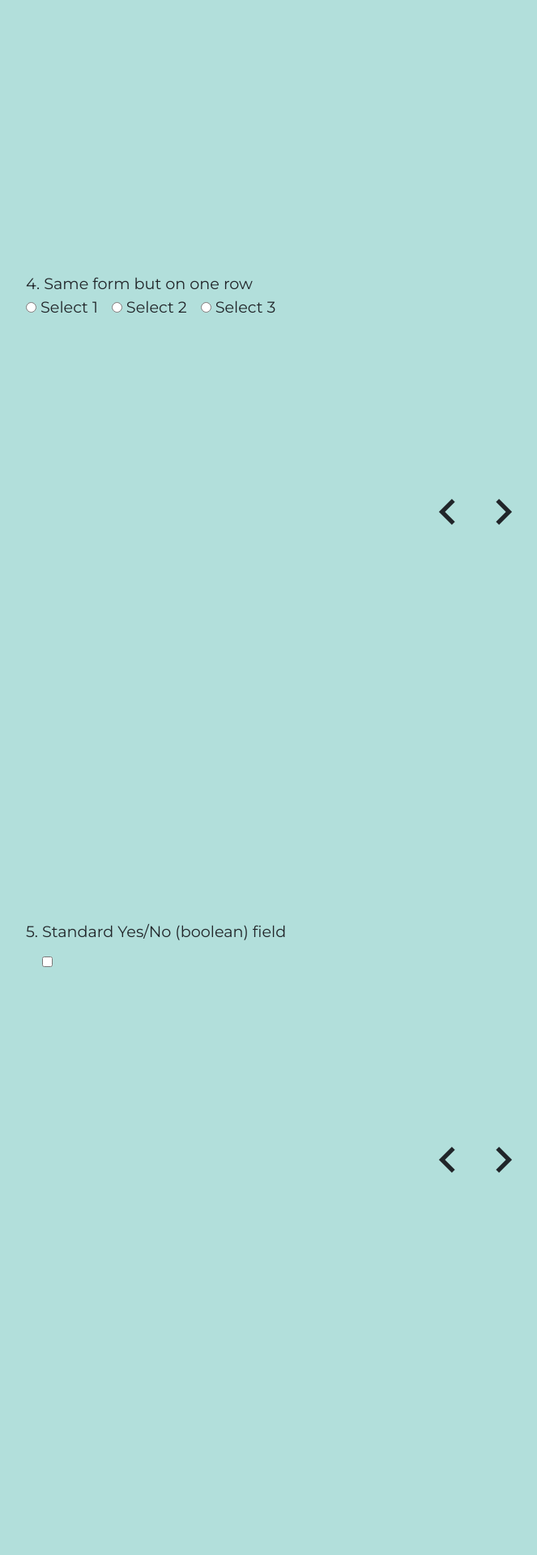
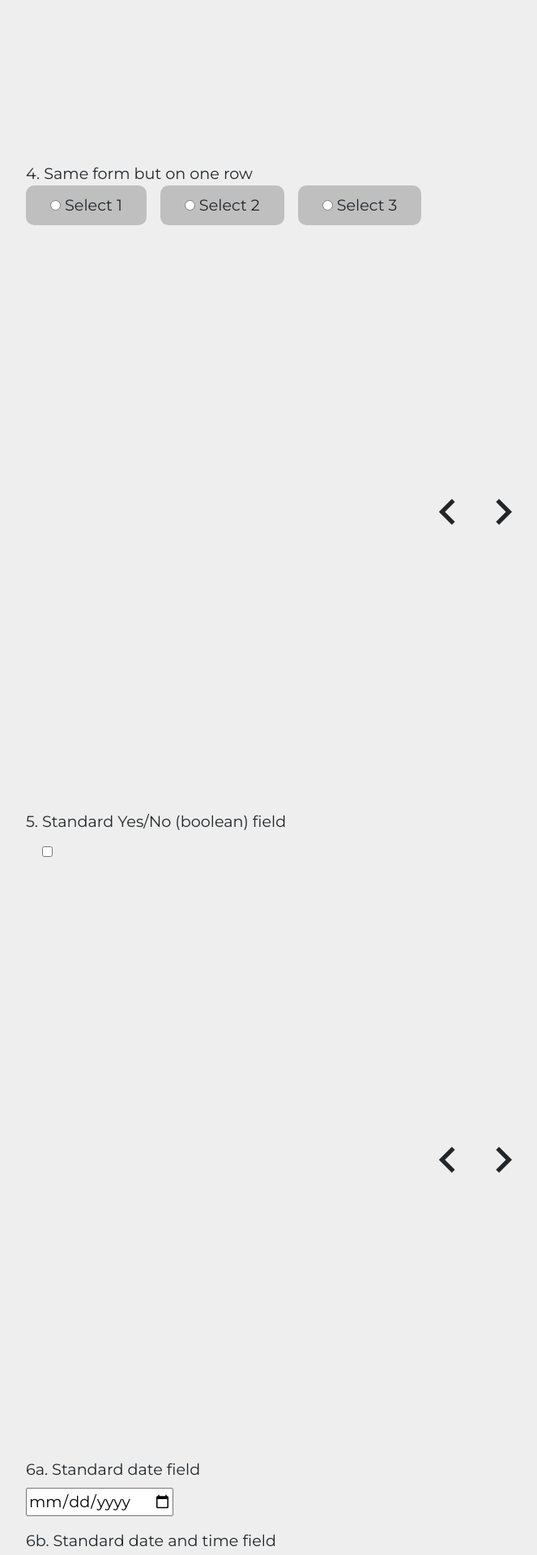
Before and after one commit to gustavwennerblom/gen_assess, a Flask app: page / in a window 1280 px wide. Shown: the part 2520-4440 px from the top of the page at 81% size, without its empty margins (53-716 px from the left). Run offline with Flask 2, Linux system fonts and the light colour scheme; parts of the project's set-up code (start-up, migrations or seed data) failed here and were passed over; some libraries are stand-ins or nearby versions.

Commit message:
Added question types

```diff
--- a/gallery/forms.py
+++ b/gallery/forms.py
@@ -1,7 +1,10 @@
 from flask_wtf import FlaskForm, Form
 from wtforms.widgets import TextInput, HiddenInput
-from wtforms import StringField, SelectField, RadioField, BooleanField
+from wtforms import StringField, SelectField, RadioField, BooleanField, DateField, DateTimeField, TextAreaField, DecimalField
+from wtforms.widgets.html5 import DateInput, DateTimeLocalInput, EmailInput, RangeInput
+from wtforms.fields.html5 import IntegerField
 from gallery.custom_widgets import TestInput
+
 
 class DemoForm(FlaskForm):
     demo_str = StringField(label='Standard string field')
@@ -10,3 +13,8 @@ class DemoForm(FlaskForm):
     demo_radio = RadioField(label='Standard radio buttons selector',
                             choices=[('Alt1', 'Select 1'), ('Alt2', 'Select 2'), ('Alt3', 'Select 3')])
     demo_boolean = BooleanField(label="Standard Yes/No (boolean) field")
+    demo_date = DateField(label='Standard date field', widget=DateInput())
+    demo_datetime = DateTimeField(label='Standard date and time field', widget=DateTimeLocalInput())
+    demo_email = StringField(label='Email input field', widget=EmailInput())
+    demo_textarea = TextAreaField(label='Textarea for more exhaustive input')
+    demo_range = IntegerField(label='Range field', widget=RangeInput())
--- a/gallery/templates/index.html
+++ b/gallery/templates/index.html
@@ -43,7 +43,7 @@
                     <div class="col">
                         {{idx}}. {{form.demo_radio.label}}
                         {% for option in form.demo_radio %}
-                        <div class="form-check">
+                        <div class="form-check option-frame">
                             {{option(class_="form-check-input")}}
                             {{option.label(class_="form-check-label")}}
                         </div>
@@ -59,7 +59,7 @@
                     <div class="col">
                         {{idx}}. Same form but on one row<br/>
                         {% for option in form.demo_radio %}
-                        <div class="form-check form-check-inline">
+                        <div class="form-check form-check-inline option-frame">
                             {{option(class_="form-check-input")}}
                             {{option.label(class_="form-check-label")}}
                         </div>
@@ -86,6 +86,69 @@
             <div class="row" id="q{{idx}}">
                 <div class="tile-content-wrapper">
                     <div class="col">
+                        {{idx}}a. {{form.demo_date.label}}
+                        <div class="form-group">
+                            {{form.demo_date}}
+                        </div>
+                    </div>
+                    <div class="col">
+                        {{idx}}b. {{form.demo_datetime.label}}
+                        <div class="form-group">
+                            {{form.demo_datetime}}
+                        </div>
+                    </div>
+                </div>
+                {{ insert_footer(idx) }}
+                {% set idx = idx + 1 %}
+            </div>
+
+            <div class="row" id="q{{idx}}">
+                <div class="tile-content-wrapper">
+                    <div class="col">
+                        {{idx}}. {{form.demo_email.label}}
+                        <div class="input-group input-group-lg">
+                            <div class="input-group-prepend">
+                                <span class="input-group-text">@</span>
+                            </div>
+                            <div>
+                                {{form.demo_email(class_="form-control-lg", placeholder="Your email")}}
+                            </div>
+                        </div>
+                    </div>
+                </div>
+                {{ insert_footer(idx) }}
+                {% set idx = idx + 1 %}
+            </div>
+
+            <div class="row" id="q{{idx}}">
+                <div class="tile-content-wrapper">
+                    <div class="col">
+                        {{idx}}. {{form.demo_textarea.label}}
+                        <div class="form-group">
+                            {{form.demo_textarea(class_="form-control", placeholder="Looong text")}}
+                        </div>
+                    </div>
+                </div>
+                {{ insert_footer(idx) }}
+                {% set idx = idx + 1 %}
+            </div>
+
+            <div class="row" id="q{{idx}}">
+                <div class="tile-content-wrapper">
+                    <div class="col">
+                        {{idx}}. {{form.demo_range.label}}
+                        <div class="form-group">
+                            {{form.demo_range(class_="form-control")}}
+                        </div>
+                    </div>
+                </div>
+                {{ insert_footer(idx) }}
+                {% set idx = idx + 1 %}
+            </div>
+
+            <div class="row" id="q{{idx}}">
+                <div class="tile-content-wrapper">
+                    <div class="col">
                         {{idx}}. At the end, ask user to commit answers <br/>
                         <input type="submit" class="btn btn-lg btn-primary" value="Submit my answers">
                     </div>
--- a/static/custom2.css
+++ b/static/custom2.css
@@ -4,7 +4,7 @@ html {
 
 body {
     font-family: Calibre-Light, "Montserrat", "Segoe UI", Roboto, Arial, sans-serif;
-    background-color: #b2dfdb;
+    background-color: #eeeeee;
     font-size: 1.2rem;
 }
 
@@ -27,7 +27,7 @@ a:hover {
 .tile-content-wrapper {
     height: 90%;
     margin: 0 auto;
-    padding-top: 40%;
+    padding-top: 40vh;
 }
 
 .tile-footer {
@@ -57,3 +57,10 @@ header {
     z-index: 100;
     padding-top: 15px;
 }
+
+.option-frame {
+    padding: 10px 30px 10px 30px;
+    background-color: rgba(0,0,0,0.2);
+    margin-bottom: 10px;
+    border-radius: 10px;
+    }
```
